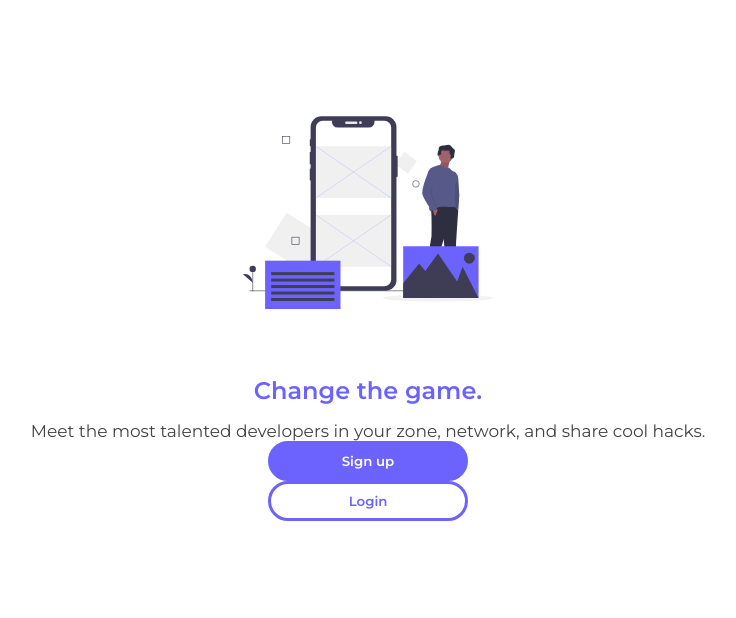
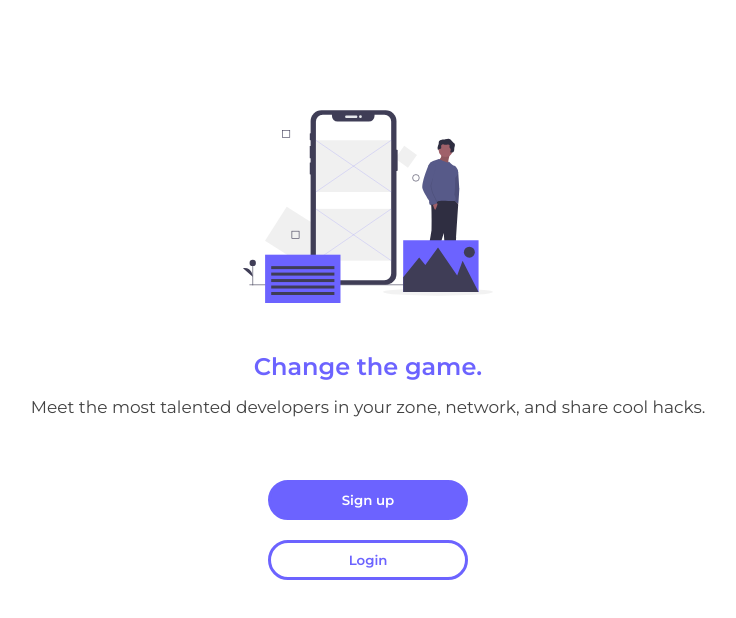
Before and after one commit to EyderACM/MERN-app, a React (Create React App) app in the folder client/: page / in a window 1280 px wide. Shown: the top 618 px of the page, without its empty margins (272-1008 px from the left). Built offline with nearby package versions, Linux system fonts and the light colour scheme.

Commit message:
Add button wrapper

```diff
--- a/client/src/Views/LandingPage/LandingPage.tsx
+++ b/client/src/Views/LandingPage/LandingPage.tsx
@@ -5,6 +5,7 @@ import { H1 } from '../../components/ui/H1/H1';
 import { H3 } from '../../components/ui/H3/H3';
 import { LandingTextWrapper } from './components/LandingTextWrapper';
 import { Button } from '../../components/ui/Button/Button';
+import { LandingButtonWrapper } from './components/LandingButtonWrapper';
 
 export const LandingPage: React.FC = () => (
   <React.Fragment>
@@ -17,8 +18,10 @@ export const LandingPage: React.FC = () => (
         Meet the most talented developers in your zone, network, and share cool
         hacks.
       </H3>
-      <Button color='primary'>Sign up</Button>
-      <Button color='transparent'>Login</Button>
+      <LandingButtonWrapper>
+        <Button color='primary'>Sign up</Button>
+        <Button color='transparent'>Login</Button>
+      </LandingButtonWrapper>
     </LandingTextWrapper>
   </React.Fragment>
 );
--- a/client/src/Views/LandingPage/components/ImageWrapper.tsx
+++ b/client/src/Views/LandingPage/components/ImageWrapper.tsx
@@ -3,6 +3,6 @@ import styled from 'styled-components';
 export const ImageWrapper = styled.div`
   align-items: center;
   display: flex;
-  height: 22rem;
+  height: 20rem;
   justify-content: center;
 `;
--- /dev/null
+++ b/client/src/Views/LandingPage/components/LandingButtonWrapper.tsx
@@ -0,0 +1,9 @@
+import styled from 'styled-components';
+
+export const LandingButtonWrapper = styled.div`
+  display: flex;
+  flex-direction: column;
+  height: 120px;
+  justify-content: space-around;
+  margin: 50px 0;
+`;
--- a/client/src/Views/LandingPage/components/LandingTextWrapper.tsx
+++ b/client/src/Views/LandingPage/components/LandingTextWrapper.tsx
@@ -5,6 +5,7 @@ export const LandingTextWrapper = styled.div`
   display: flex;
   flex-direction: column;
   justify-content: center;
+  line-height: 25px;
   padding: 0 10px;
   text-align: center;
 `;
--- a/client/src/components/GlobalWrapper/GlobalWrapper.tsx
+++ b/client/src/components/GlobalWrapper/GlobalWrapper.tsx
@@ -1,6 +1,6 @@
 import styled from 'styled-components';
 
 export const GlobalWrapper = styled.div`
-  padding: 0;
+  padding: 10px;
   margin: 0;
 `;
```
